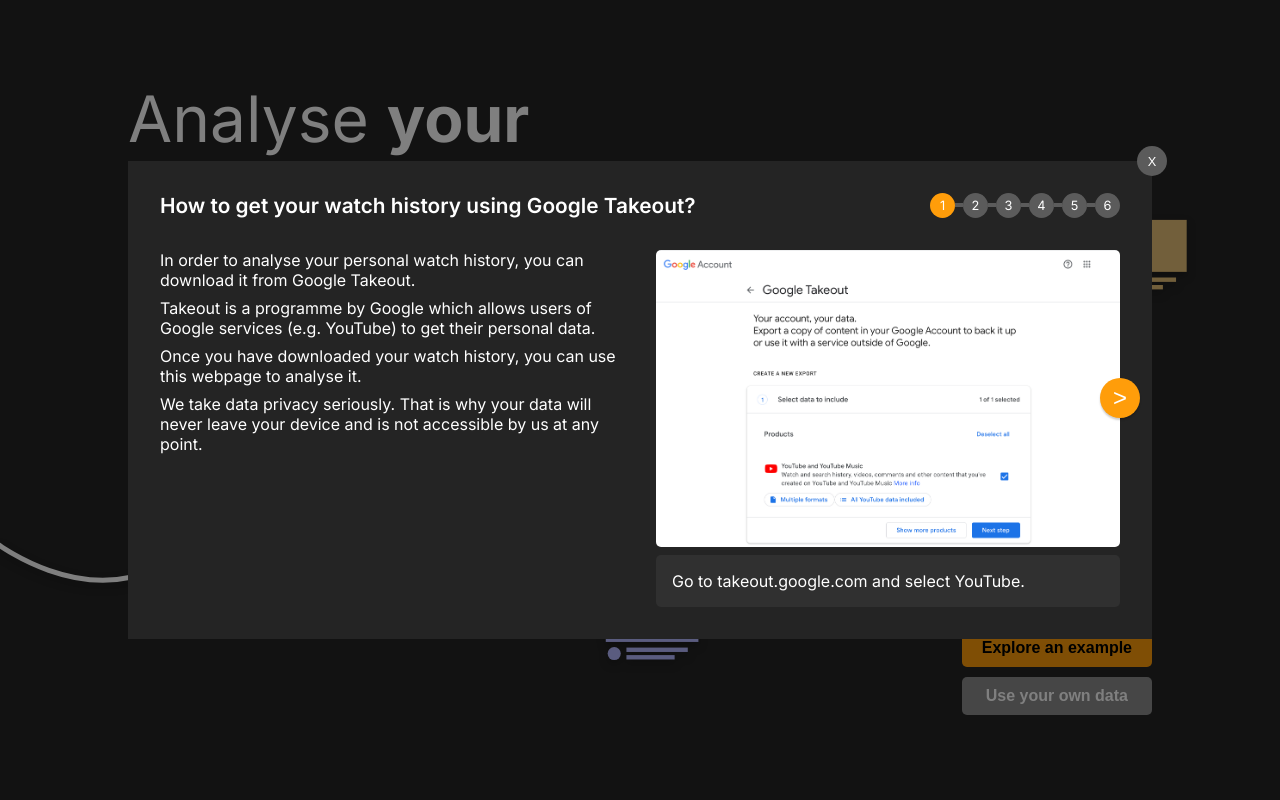
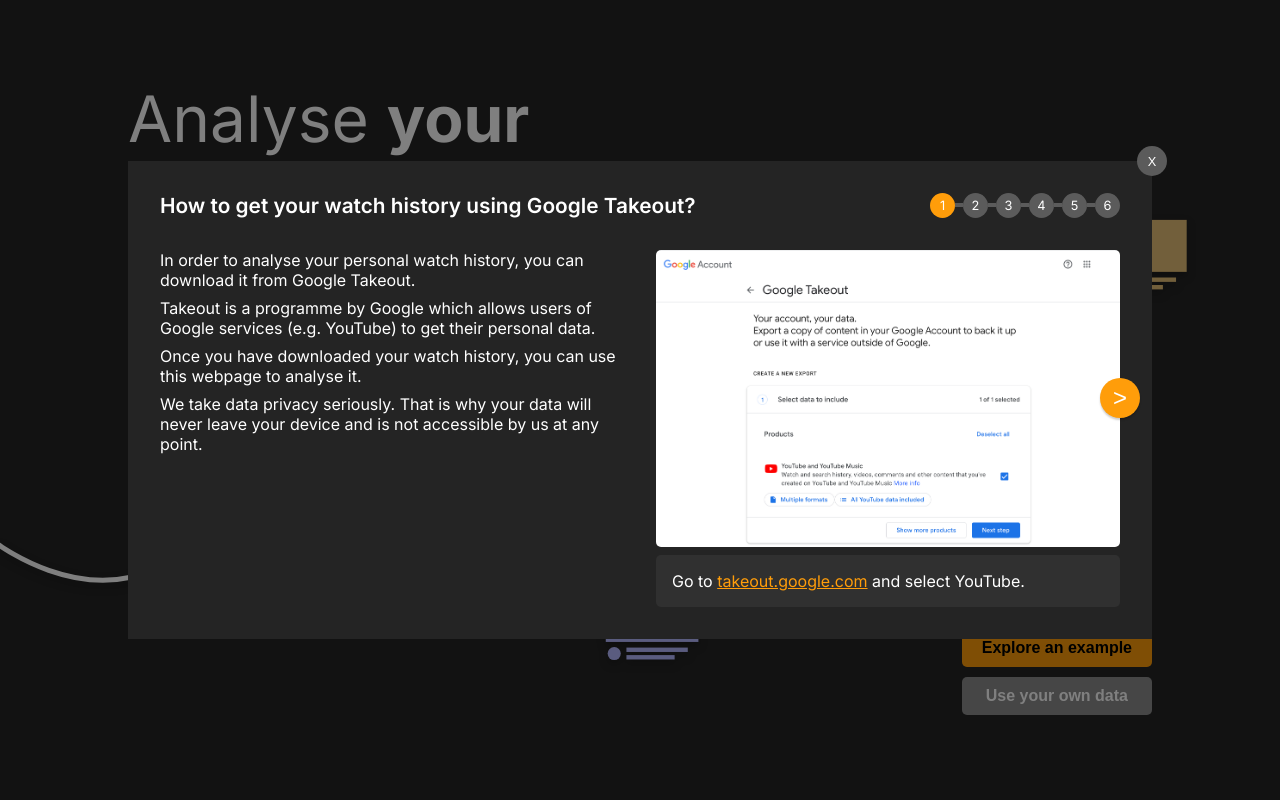
Before and after one commit to leosch1/youtube-path, a Next.js app: page / in a window 1280 px wide. Both pictures are taken after a click on the button "Use your own data". Shown: the top 800 px of the page. Built offline with nearby package versions, Linux system fonts and the light colour scheme.

Commit message:
style link

```diff
--- a/components/OwnDataModal.module.css
+++ b/components/OwnDataModal.module.css
@@ -139,3 +139,7 @@
     background-color: var(--tertiary-background-color);
     border-radius: 5px;
 }
+
+.content .imageText a {
+    color: var(--primary-action-color);
+}
--- a/components/OwnDataModal.tsx
+++ b/components/OwnDataModal.tsx
@@ -26,13 +26,13 @@ const OwnDataModal: FC<OwnDataModalProps> = ({ onClose, onClickUpload }) => {
         setCurrentStepIndex(index);
     };
 
-    const images: { element: React.ReactNode, text: string }[] = [
-        { element: <img src="/images/google-takeout-1.jpg" alt="Google Takeout" className={styles.screenshot} />, text: "Go to takeout.google.com and select YouTube." },
-        { element: <img src="/images/google-takeout-2.jpg" alt="Google Takeout" className={styles.screenshot} />, text: "Select JSON as the history format in “Multiple formats”." },
-        { element: <img src="/images/google-takeout-3.jpg" alt="Google Takeout" className={styles.screenshot} />, text: "Include the history data and click on “Next step”." },
-        { element: <img src="/images/google-takeout-4.jpg" alt="Google Takeout" className={styles.screenshot} />, text: "Leave the defaults and click on “Create export”." },
-        { element: <img src="/images/google-takeout-5.jpg" alt="Google Takeout" className={styles.screenshot} />, text: "Download the export from the email you receive after a few minutes." },
-        { element: <UploadArea onClickUpload={onClickUpload} />, text: "Unzip and upload the “watch-history.json” file." }
+    const images: { element: React.ReactNode, text: React.ReactNode }[] = [
+        { element: <img src="/images/google-takeout-1.jpg" alt="Google Takeout" className={styles.screenshot} />, text: <p>Go to <a href='https://takeout.google.com' target="_blank">takeout.google.com</a> and select YouTube.</p> },
+        { element: <img src="/images/google-takeout-2.jpg" alt="Google Takeout" className={styles.screenshot} />, text: <p>Select JSON as the history format in "Multiple formats".</p> },
+        { element: <img src="/images/google-takeout-3.jpg" alt="Google Takeout" className={styles.screenshot} />, text: <p>Include the history data and click on "Next step".</p> },
+        { element: <img src="/images/google-takeout-4.jpg" alt="Google Takeout" className={styles.screenshot} />, text: <p>Leave the defaults and click on "Create export".</p> },
+        { element: <img src="/images/google-takeout-5.jpg" alt="Google Takeout" className={styles.screenshot} />, text: <p>Download the export from the email you receive after a few minutes.</p> },
+        { element: <UploadArea onClickUpload={onClickUpload} />, text: <p>Unzip and upload the “watch-history.json” fil.</p> }
     ];
 
     const containerRef = useRef<HTMLDivElement>(null);
```
